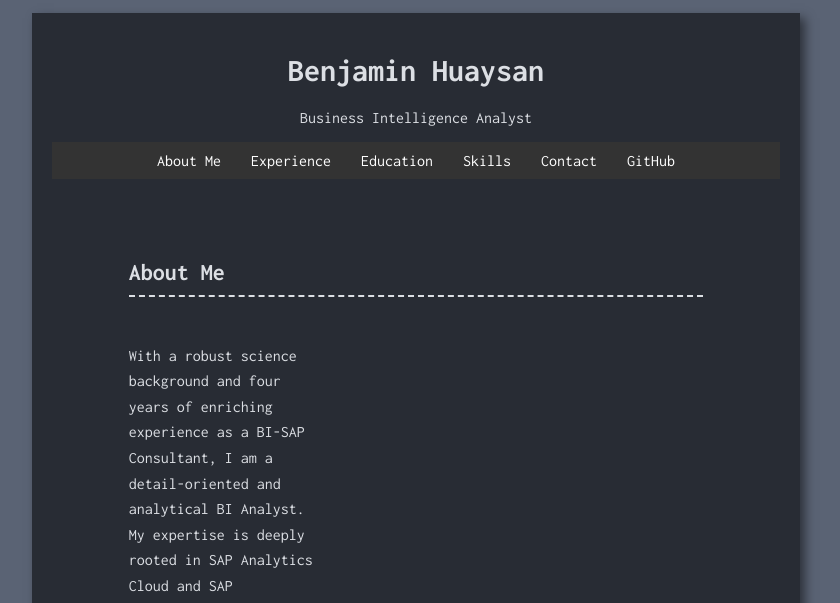
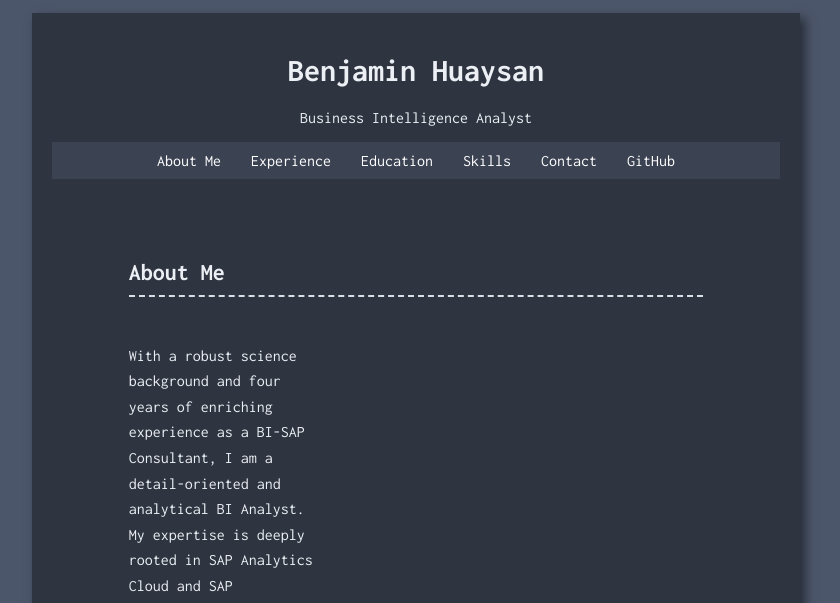
Before and after one commit to bhuaysan/cv_page, a plain HTML site: page index.html in a window 1280 px wide. Shown: the top 603 px of the page, without its empty margins (224-1064 px from the left). Drawn offline with Linux system fonts and the light colour scheme.

Commit message:
Change color scheme in CSS

```diff
--- a/style.css
+++ b/style.css
@@ -7,8 +7,8 @@ html {
   font-weight: 400; /* Example weight */
   font-style: normal;
   font-variation-settings: "wdth" 100;
-  background-color: #5a6374; /* New background color */
-  color: #dcdfe4; /* Light text color for readability */
+  background-color: #4C566A; /* New background color */
+  color: #ECEFF4; /* Light text color for readability */
 }
 
 
@@ -19,7 +19,7 @@ p{
 
 .page {
   margin: 1% 20% 10% 20%;
-  background-color: #282c34; /* New background color */
+  background-color: #2E3440; /* New background color */
   box-shadow: 5px 5px 10px rgba(0, 0, 0, 0.5);
 }
 header,
@@ -30,7 +30,7 @@ footer {
 nav#navbar {
   position: sticky;
   top: 0;
-  background-color: #333;
+  background-color: #3B4252;
   padding: 10px;
   z-index: 1000;
 }
@@ -49,7 +49,7 @@ nav#navbar ul li a {
   transition: background-color 0.3s;
 }
 nav#navbar ul li a:hover {
-  background-color: #555;
+  background-color: #434C5E;
 }
 
 section {
@@ -137,7 +137,7 @@ form#contact-form button {
 }
 
 .terminal {
-  background-color: #282c34;
+  /* background-color: #282c34; */
   border-radius: 5px;
 }
 
@@ -162,7 +162,7 @@ form#contact-form button {
 }
 
 .progress {
-  background-color: #33c3f0;
+  background-color: #81A1C1;
   height: 100%;
   border-radius: 10px;
   transition: width 2s;
```
